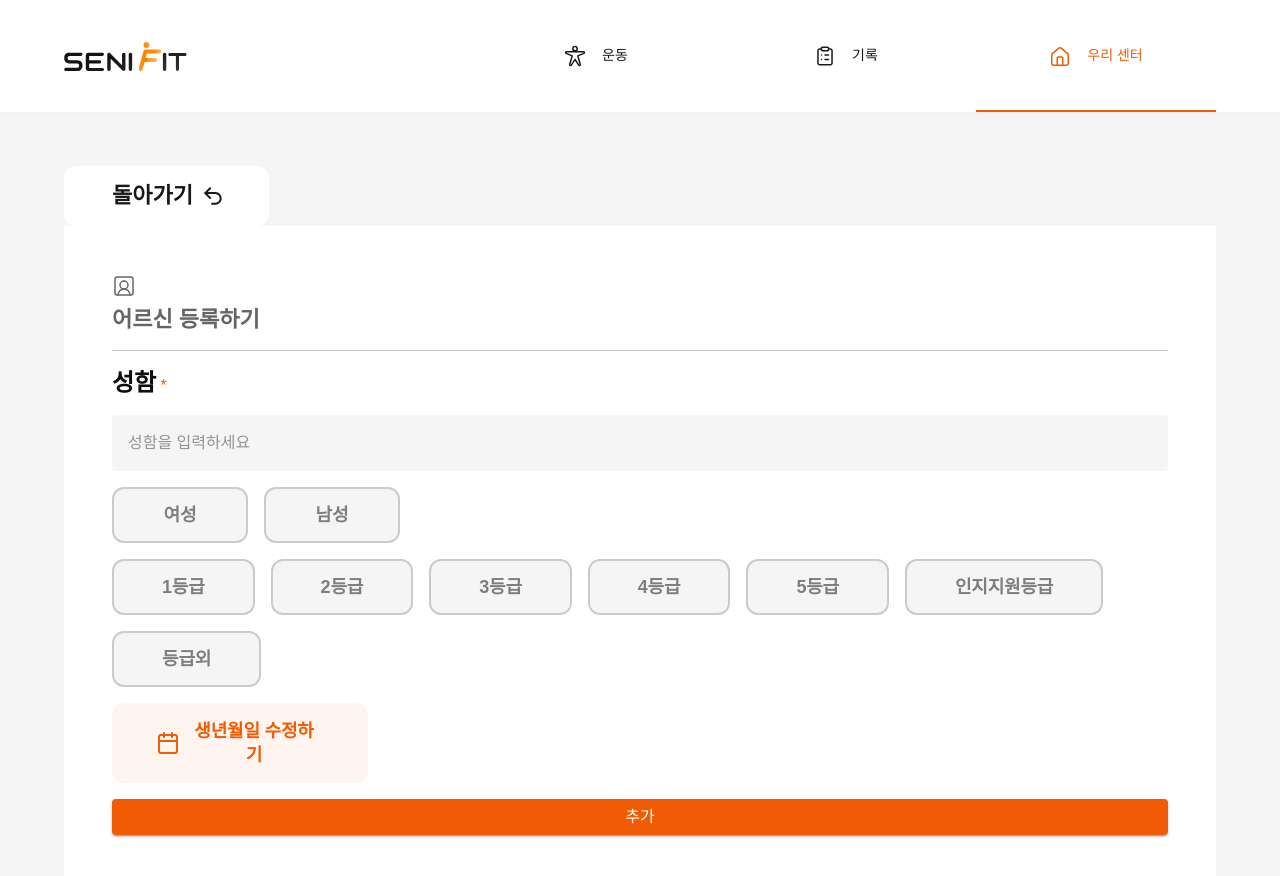
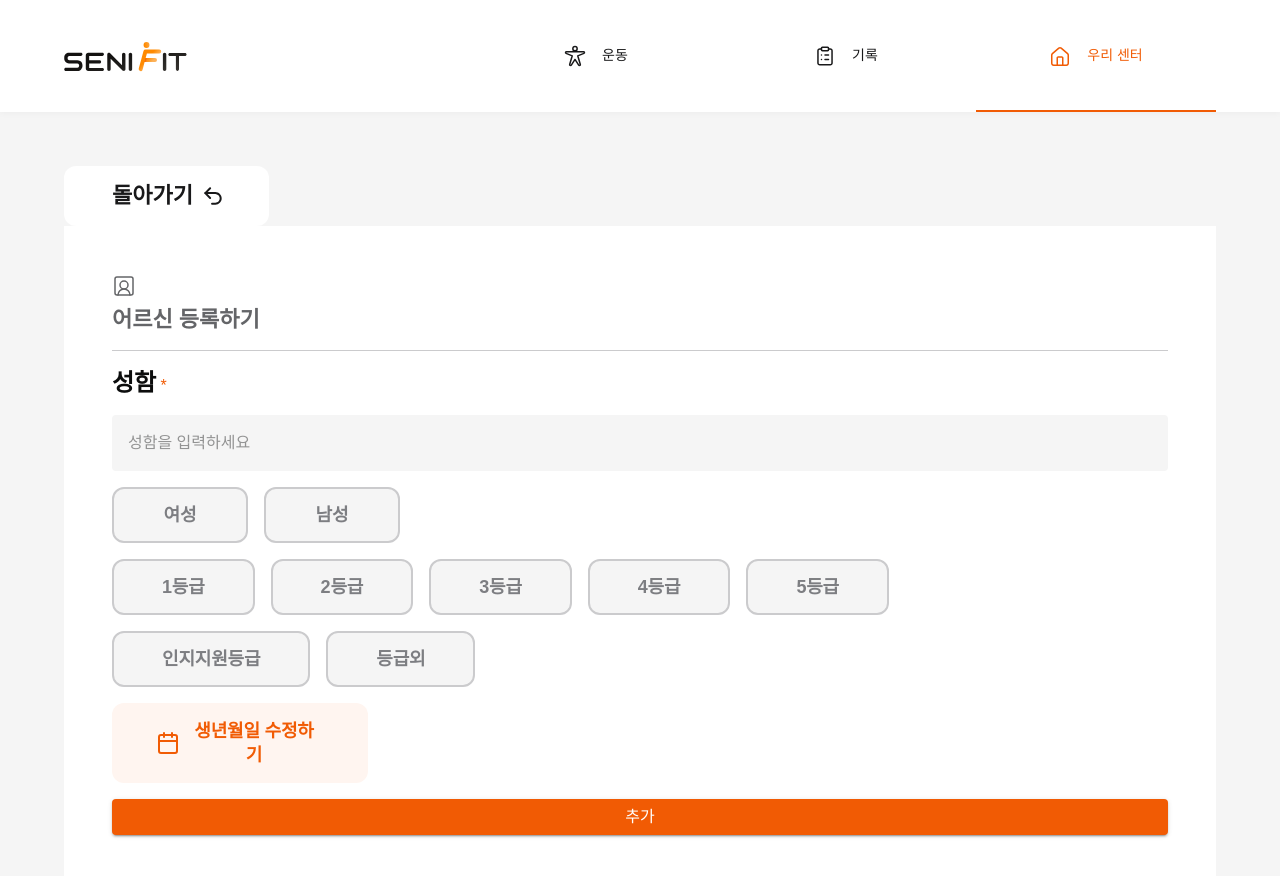
Before and after one commit to Team-Senifit/Web, a Next.js app: page /my-center/members/add in a window 1280 px wide. Shown: the top 876 px of the page. Built offline with nearby package versions, Linux system fonts and the light colour scheme; a web font is replaced by a local one.

Commit message:
Feat: 어르신 등급 선택 ui 구현 완료

```diff
--- a/src/app/my-center/members/panel/edit-form/MemberRankPicker.tsx
+++ b/src/app/my-center/members/panel/edit-form/MemberRankPicker.tsx
@@ -39,6 +39,7 @@ const MemberRankPicker = ({
         sx: {
           flexWrap: "wrap",
           gap: 2,
+          maxWidth: "50rem",
         },
       }}
       buttonProps={{
```
